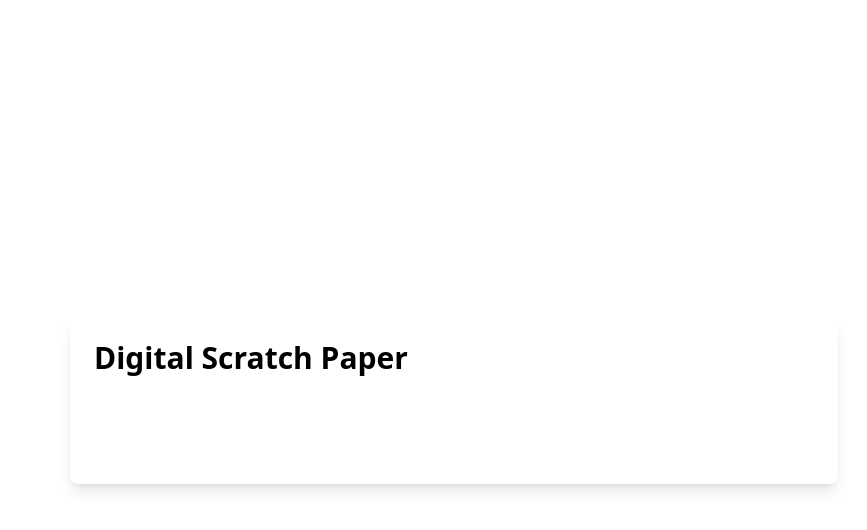
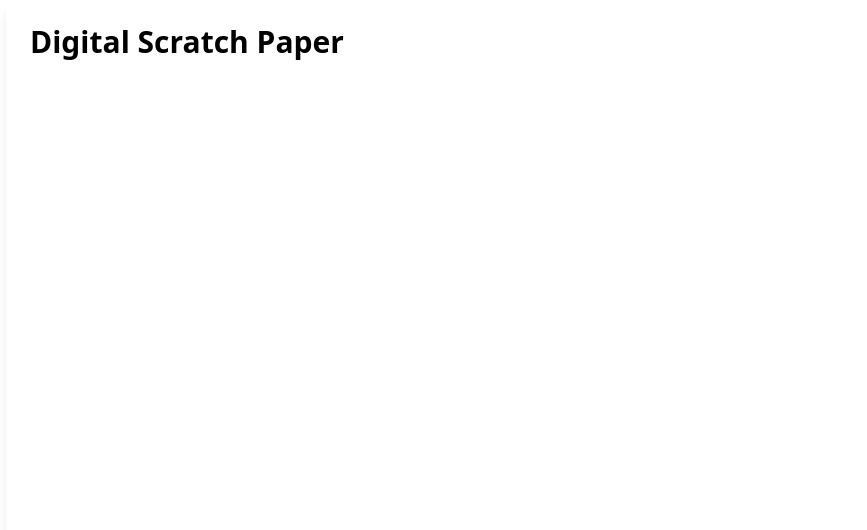
Before and after one commit to jsjoeio/scrtch-prj, a React (Vite) app: page / in a window 1280 px wide. Shown: the top 530 px of the page, without its empty margins (186-1053 px from the left). Built offline with nearby package versions, Linux system fonts and the light colour scheme.

Commit message:
fix: min height

```diff
--- a/src/App.tsx
+++ b/src/App.tsx
@@ -4,8 +4,8 @@ import { TipTap } from "./components/TipTap";
 const App: React.FC = () => {
   return (
     <div className="flex items-center justify-center min-h-screen">
-      <div className="max-w-3xl w-full px-4 sm:px-0">
-        <div className="shadow-lg rounded-lg p-6">
+      <div className="max-w-4xl w-full px-4 sm:px-0">
+        <div className="shadow-lg rounded-lg p-6 min-h-[800px]">
           <h1 className="text-3xl font-extrabold mb-6">
             Digital Scratch Paper
           </h1>
```
